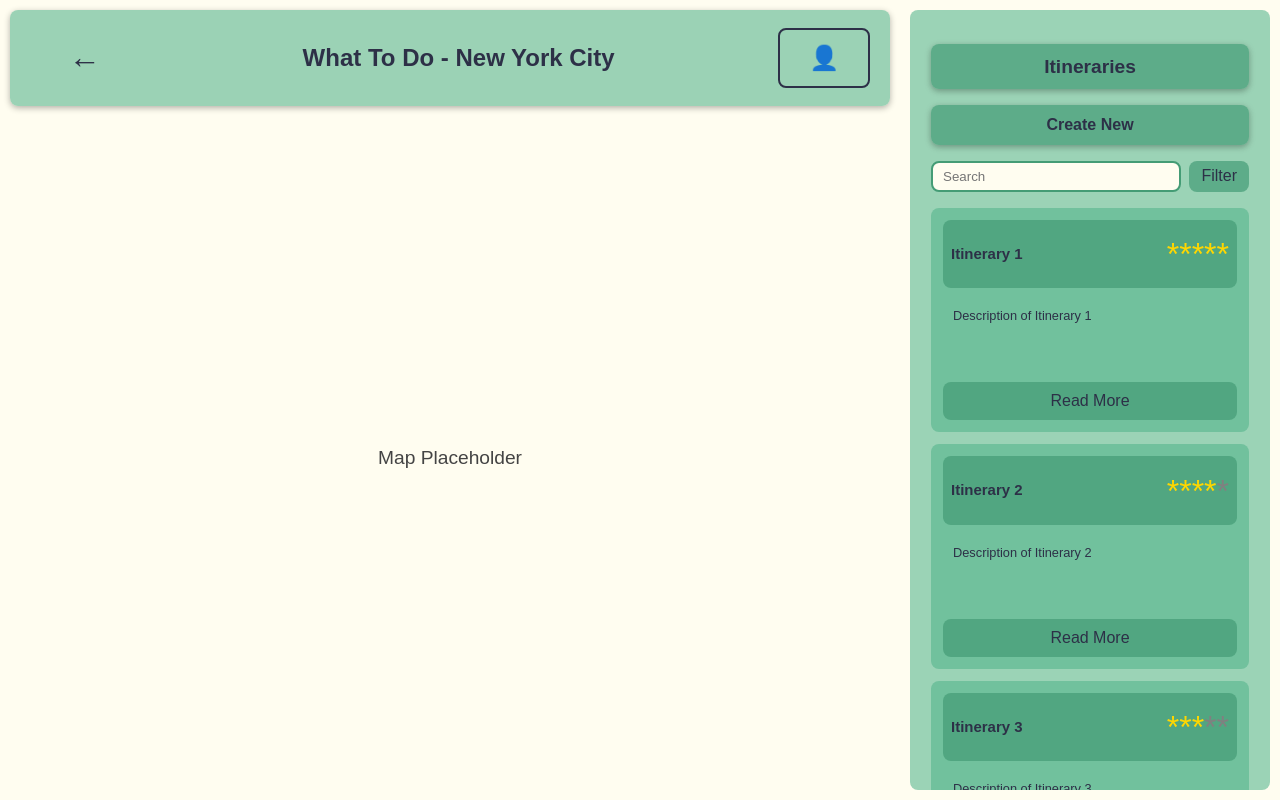
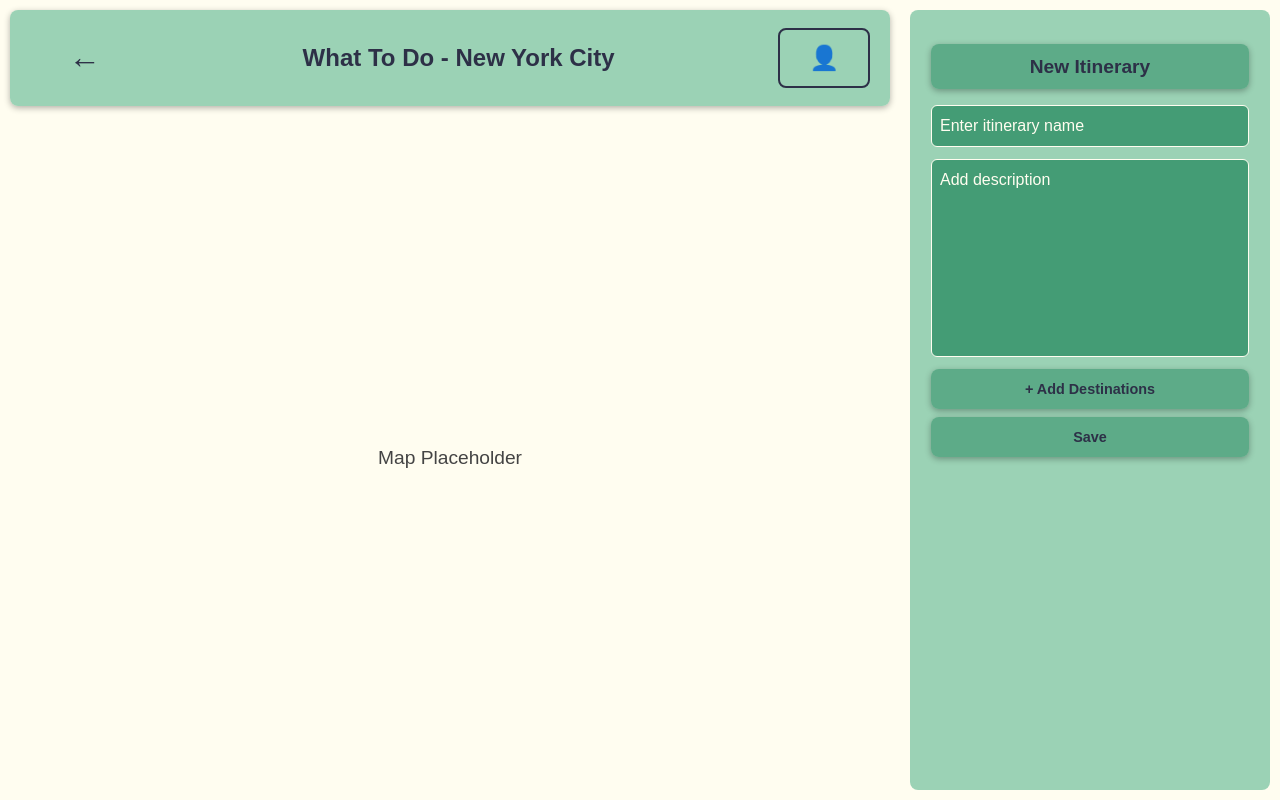
Before and after one commit to Tasnimobile/What-To-Do, a React (Vite) app in the folder homepage/: page / in a window 1280 px wide. Built offline with nearby package versions, Linux system fonts and the light colour scheme.

Commit message:
Created a new page for "Create itinerary". Changed styling on homepage to reflect styling on Create Itinerary page.

```diff
--- /dev/null
+++ b/homepage/src/components/CreateItinerary.css
@@ -0,0 +1,48 @@
+.create-itinerary {
+  padding: 16px;
+}
+
+.create-itinerary h1 {
+  margin-bottom: 16px;
+  font-size: 1.2rem;
+  text-align: center;
+  box-shadow: 0px 2px 6px rgba(0, 0, 0, 0.3);
+  padding: 12px;
+  border-radius: 8px;
+  background-color: rgba(68, 156, 117, 0.7);
+  color: #2d3047;
+}
+
+#enter-itinerary .editable-div,
+#enter-itinerary .text-input {
+  padding: 8px;
+  overflow-wrap: break-word;
+}
+
+#enter-description .editable-div,
+#enter-description .text-input {
+  height: 180px;
+  padding: 8px;
+  overflow-wrap: break-word;
+}
+
+.buttons {
+  display: flex;
+  flex-direction: column;
+  gap: 8px;
+}
+
+.buttons button {
+  font-size: 0.9rem;
+  font-weight: bold;
+  text-align: center;
+  box-shadow: 0px 2px 6px rgba(0, 0, 0, 0.3);
+  padding: 12px;
+  border-radius: 8px;
+
+  background-color: rgba(68, 156, 117, 0.7);
+  color: #2d3047;
+
+  border: none;
+  cursor: pointer;
+}
--- /dev/null
+++ b/homepage/src/components/CreateItinerary.jsx
@@ -0,0 +1,28 @@
+import { useState } from "react";
+import TextInputField from "./TextInputField";
+import "./CreateItinerary.css";
+
+export default function CreateItinerary() {
+  return (
+    <div className="create-itinerary">
+      <h1>New Itinerary</h1>
+
+      <TextInputField
+        id="enter-itinerary"
+        initialText="Enter itinerary name"
+        type="single-line"
+      />
+
+      <TextInputField
+        id="enter-description"
+        label="Description"
+        type="description"
+      />
+
+      <div className="buttons">
+        <button>+ Add Destinations</button>
+        <button>Save</button>
+      </div>
+    </div>
+  );
+}
--- a/homepage/src/components/ItineraryCard.css
+++ b/homepage/src/components/ItineraryCard.css
@@ -2,18 +2,18 @@
   display: flex;
   flex-direction: column;
   gap: 8px;
-    background-color: #71C19D;
+  background-color: #71c19d;
   padding: 12px;
   border-radius: 8px;
   margin-bottom: 12px;
-    color: #2D3047;
+  color: #2d3047;
 }
 
 .itinerary-header {
   display: flex;
   justify-content: space-between;
   align-items: center;
-    background-color: rgba(68,156,117,0.7);
+  background-color: rgba(68, 156, 117, 0.7);
   border-radius: 8px;
   padding: 8px;
   font-size: 0.8rem;
@@ -41,8 +41,8 @@
 }
 
 .itinerary-card button {
-    background-color: rgba(68,156,117,0.7);
-    color: #2D3047;
+  background-color: rgba(68, 156, 117, 0.7);
+  color: #2d3047;
   border: none;
   padding: 10px;
   border-radius: 8px;
--- a/homepage/src/components/Sidebar.css
+++ b/homepage/src/components/Sidebar.css
@@ -6,36 +6,45 @@
   margin-bottom: 16px;
   font-size: 1.2rem;
   text-align: center;
-    box-shadow: 0px 2px 6px rgba(0,0,0,0.3);
+  box-shadow: 0px 2px 6px rgba(0, 0, 0, 0.3);
   padding: 12px;
   border-radius: 8px;
-    background-color: rgba(68,156,117,0.7);
-    color: #2D3047;
+  background-color: rgba(68, 156, 117, 0.7);
+  color: #2d3047;
 }
 
 .sidebar h2 {
   margin-bottom: 16px;
   font-size: 1rem;
   text-align: center;
-    box-shadow: 0px 2px 6px rgba(0,0,0,0.3);
+  box-shadow: 0px 2px 6px rgba(0, 0, 0, 0.3);
   padding: 8px;
   border-radius: 8px;
-    background-color: rgba(68,156,117,0.7);
-    color: #2D3047;
+  background-color: rgba(68, 156, 117, 0.7);
+  color: #2d3047;
 }
 
 .search-filter {
   display: flex;
   gap: 8px;
   margin-bottom: 16px;
+  position: relative;
 }
 
 .search-filter input[type="text"] {
-    background-color: #FFFDF0;
-    border: 2px solid #449C75;
-    color: #2D3047;
-    padding: 6px 10px;
-    border-radius: 8px;
+  color: #fffdf0;
+  padding: 10px 12px;
+  border: 1px solid #fffdf0;
+  border-radius: 6px;
+  cursor: pointer;
+  font-size: 16px;
+  background-color: #449c75;
+  transition: border-color 0.2s, box-shadow 0.2s;
+}
+
+.search-filter input::placeholder {
+  color: #fffdf0;
+  opacity: 0.8;
 }
 
 .search-filter input {
@@ -48,8 +57,8 @@
 .search-filter button {
   padding: 6px 12px;
   border: none;
-    background-color: rgba(68,156,117,0.7);
-    color: #2D3047;
+  background-color: rgba(68, 156, 117, 0.7);
+  color: #2d3047;
   border-radius: 8px;
   cursor: pointer;
 }
--- a/homepage/src/components/Sidebar.jsx
+++ b/homepage/src/components/Sidebar.jsx
@@ -1,21 +1,47 @@
+import { useState } from "react";
 import ItineraryCard from "./ItineraryCard";
 import "./Sidebar.css";
 
 export default function Sidebar() {
+  const [searchValue, setSearchValue] = useState("");
+
+  const handleKeyDown = (e) => {
+    if (e.key === "Enter") {
+      e.preventDefault();
+      e.target.blur();
+    }
+  };
   return (
     <div className="sidebar">
       <h1>Itineraries</h1>
       <h2>Create New</h2>
 
       <div className="search-filter">
-                <input type="text" placeholder="Search" />
+        <input
+          type="text"
+          placeholder="Search"
+          value={searchValue}
+          onChange={(e) => setSearchValue(e.target.value)}
+          onKeyDown={handleKeyDown}
+        />
         <button>Filter</button>
       </div>
 
-            <ItineraryCard title="Itinerary 1" rating={5} description="Description of Itinerary 1" />
-            <ItineraryCard title="Itinerary 2" rating={4} description="Description of Itinerary 2" />
-            <ItineraryCard title="Itinerary 3" rating={3} description="Description of Itinerary 3" />
-
+      <ItineraryCard
+        title="Itinerary 1"
+        rating={5}
+        description="Description of Itinerary 1"
+      />
+      <ItineraryCard
+        title="Itinerary 2"
+        rating={4}
+        description="Description of Itinerary 2"
+      />
+      <ItineraryCard
+        title="Itinerary 3"
+        rating={3}
+        description="Description of Itinerary 3"
+      />
     </div>
   );
 }
--- /dev/null
+++ b/homepage/src/components/TextInputField.css
@@ -0,0 +1,84 @@
+.editable-container {
+  display: flex;
+  flex-direction: column;
+  width: 100%;
+  margin-bottom: 12px;
+}
+
+.editable-div {
+  color: #fffdf0;
+  padding: 10px 12px;
+  border: 1px solid #fffdf0;
+  border-radius: 6px;
+  cursor: pointer;
+  font-size: 16px;
+  background-color: #449c75;
+  transition: border-color 0.2s, box-shadow 0.2s;
+  white-space: pre-wrap;
+  word-wrap: break-word;
+}
+
+.editable-div:hover {
+  border-color: #888;
+  box-shadow: 0 2px 6px rgba(0, 0, 0, 0.05);
+}
+
+.text-input-field {
+  display: flex;
+  gap: 8px;
+}
+
+.text-input-field[data-type="description"] {
+  flex-direction: column;
+}
+
+.text-input-field[data-type="itinerary-name"] {
+  flex-direction: row;
+}
+
+.text-input {
+  color: #fffdf0;
+  flex-grow: 1;
+  padding: 10px 12px;
+  font-size: 16px;
+  border: 1px solid #fffdf0;
+  border-radius: 6px;
+  outline: none;
+  background-color: #449c75;
+  transition: border-color 0.2s, box-shadow 0.2s;
+}
+
+.text-input:focus {
+  border-color: #4caf50;
+  box-shadow: 0 0 5px rgba(76, 175, 80, 0.3);
+}
+
+.description-input {
+  min-height: 60px; /* allow some vertical space */
+  resize: vertical; /* allow user to resize */
+  white-space: pre-wrap; /* wrap text */
+  overflow-wrap: break-word; /* break long words */
+}
+
+.text-input,
+.description-input {
+  font-family: inherit;
+  font-size: 16px;
+  color: #fffdf0; /* ensure text color matches */
+}
+
+.submit-button {
+  color: #fffdf0;
+  padding: 10px 16px;
+  font-size: 16px;
+  border-radius: 6px;
+  border: 1px solid #fffdf0;
+  background-color: #449c75;
+  cursor: pointer;
+  transition: background-color 0.2s, transform 0.1s;
+}
+
+.submit-button:hover {
+  background-color: #71c19d;
+  transform: translateY(-1px);
+}
--- /dev/null
+++ b/homepage/src/components/TextInputField.jsx
@@ -0,0 +1,86 @@
+import { useState } from "react";
+import "./TextInputField.css";
+
+export default function TextInputField({
+  label = "", // header text to show when text is entered
+  initialText = "", // first text to show up when page loads
+  id = "",
+  type = "itinerary-name", // type can be itinerary-name or description
+}) {
+  const [text, setText] = useState(initialText);
+  const [isEditing, setIsEditing] = useState(false);
+  const [inputValue, setInputValue] = useState(initialText);
+
+  const handleSubmit = () => {
+    if (inputValue.trim() === "") {
+      setText(initialText);
+      setInputValue(initialText);
+    } else {
+      setText(inputValue);
+    }
+    setIsEditing(false);
+  };
+
+  const handleKeyDown = (e) => {
+    // call handleSubmit() when enter key is pressed
+    if (e.key === "Enter" && type !== "description") {
+      e.preventDefault(); // prevent new line when enter key is pressed when type is not description
+      handleSubmit();
+    }
+  };
+
+  return (
+    <div id={id} className="editable-container">
+      {isEditing ? (
+        <div className="text-input-field" data-type={type}>
+          {type === "description" ? (
+            <textarea
+              value={inputValue}
+              onChange={(e) => setInputValue(e.target.value)}
+              onKeyDown={handleKeyDown}
+              autoFocus
+              onFocus={(e) => e.target.select()}
+              className="text-input description-input"
+              placeholder="Add description"
+            />
+          ) : (
+            <input
+              type="text"
+              value={inputValue}
+              onChange={(e) => setInputValue(e.target.value)}
+              onKeyDown={handleKeyDown}
+              autoFocus
+              onFocus={(e) => e.target.select()}
+              className="text-input"
+              placeholder="Enter itinerary name"
+            />
+          )}
+          <button onClick={handleSubmit} className="submit-button">
+            Enter
+          </button>
+        </div>
+      ) : (
+        <div
+          className="editable-div"
+          onClick={() => {
+            setInputValue(text);
+            setIsEditing(true);
+          }}
+        >
+          {type === "description" ? (
+            text.trim() === "" ? (
+              <span className="editable-placeholder">Add description</span>
+            ) : (
+              <>
+                <div className="editable-label">{label}:</div>
+                <div className="editable-text">{text}</div>
+              </>
+            )
+          ) : (
+            text
+          )}
+        </div>
+      )}
+    </div>
+  );
+}
--- a/homepage/src/pages/Homepage.jsx
+++ b/homepage/src/pages/Homepage.jsx
@@ -1,4 +1,5 @@
-import Header from "../components/Header"
+import CreateItinerary from "../components/CreateItinerary";
+import Header from "../components/Header";
 import Sidebar from "../components/Sidebar";
 import "./Homepage.css";
 
@@ -13,10 +14,9 @@
       </div>
 
       <div className="sidebar-container">
-                <Sidebar />
+        {/* <Sidebar /> */}
+        <CreateItinerary />
       </div>
     </div>
-
-
   );
 }
```
Also changed, not shown: package.json (added, +12 -0 lines), 1 other file (tests, documents, lock files or other folders). Lines whose indentation alone changed are shown as unchanged.
